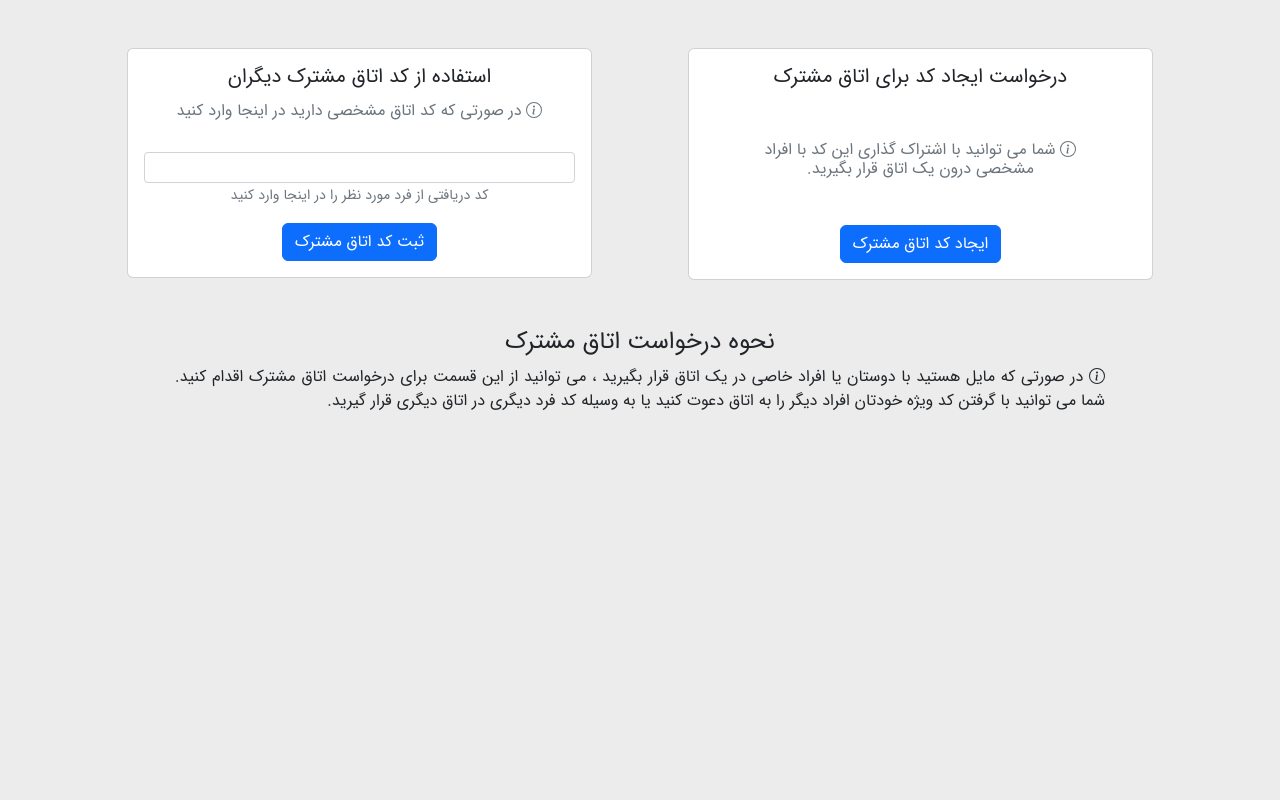
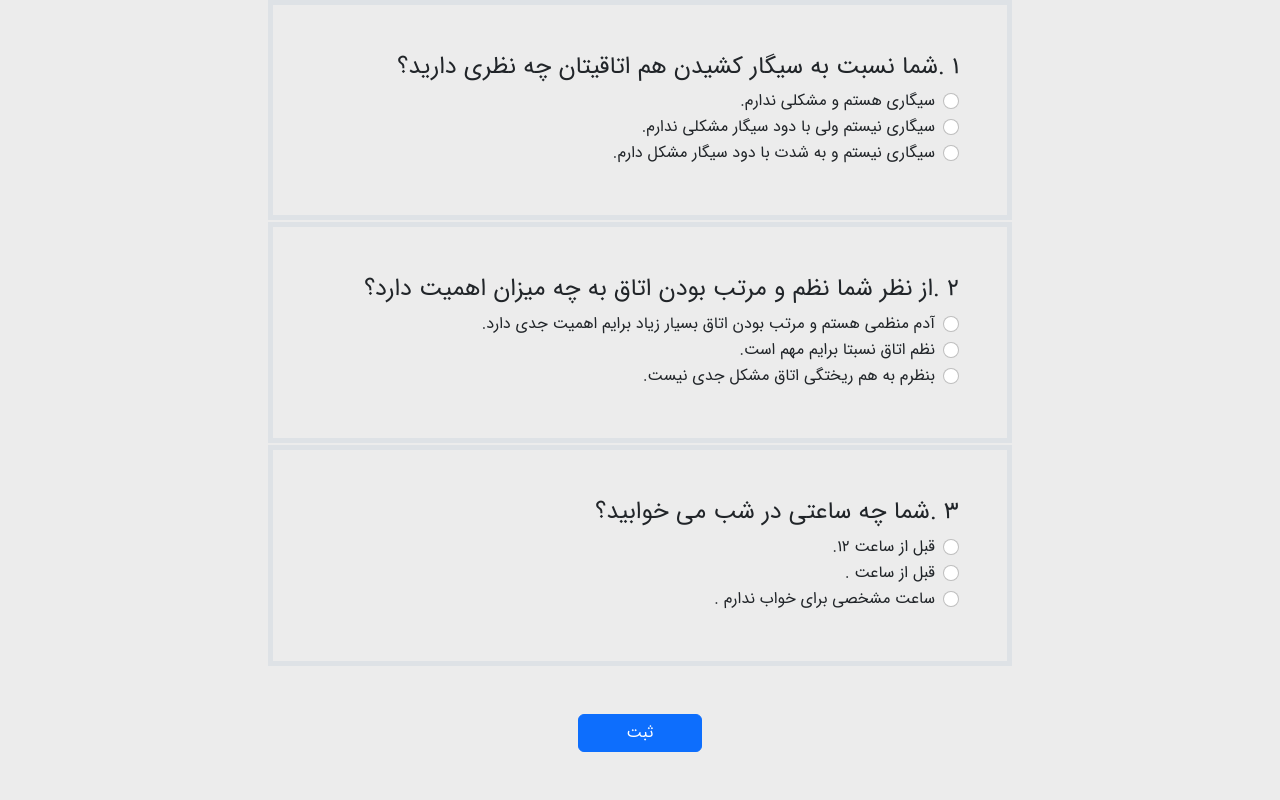
Before and after one commit to amir-H-bagherian/Seman-Dormitory-Project, a Django app: page /behavior_test/ in a window 1280 px wide. Shown: the part 126-926 px from the top of the page. Before the commit the page ends 536 px from the top, so only its background shows below. Run offline with Django 4.2, Linux system fonts and the light colour scheme; the visitor is signed in with stand-in values (Sample User, id 1).

Commit message:
final commit
behavior-test final change .

```diff
--- a/templates/behavior-test.html
+++ b/templates/behavior-test.html
@@ -1,67 +1,89 @@
 {% extends 'base.html' %}
 
 {% block content %}
+	<div class="container">
+		<div class=" justify-content-center col  d-flex">
+			<div class="col-8 justify-content-center ">
 
-<div class="container">
-	<div class=" justify-content-center col  d-flex mt-5">
+				<form method="POST" action="../process-user-lifestyle/">
+					{% csrf_token %}
+					<div class="form-check p-5 border border-5">
+						<h4>1 .شما نسبت به سیگار کشیدن هم اتاقیتان چه نظری دارید؟
+						</h4>
+						<div class="form-check">
+							<input class="form-check-input" type="radio" name="cigaretteStatus" id="option1" value="opt1">
+							<label class="form-check-label" for="option1">
+							سیگاری هستم و مشکلی ندارم.
+							</label>
+						</div>
+						<div class="form-check">
+							<input class="form-check-input" type="radio" name="cigaretteStatus" id="option2" value="opt2">
+							<label class="form-check-label" for="option2">
+							سیگاری نیستم ولی با دود سیگار مشکلی ندارم.
+							</label>
+						</div>
+						<div class="form-check">
+							<input class="form-check-input" type="radio" name="cigaretteStatus" id="option3" value="opt3">
+							<label class="form-check-label" for="option3">
+							سیگاری نیستم و به شدت با دود سیگار مشکل دارم.
+							</label>
+						</div>
+					</div>
 
-		<div class="col-5 mx-5">
-			<div class="card">
-				<div class="card-body text-center">
-					<h5 class="card-title text-center mb-3">درخواست ایجاد کد برای اتاق مشترک </h5>
-					<h6 class="card-subtitle mb-2 text-muted " style="padding:39px;"> <svg
-							xmlns="http://www.w3.org/2000/svg" width="16" height="16" fill="currentColor"
-							class="bi bi-info-circle" viewBox="0 0 16 16">
-							<path d="M8 15A7 7 0 1 1 8 1a7 7 0 0 1 0 14zm0 1A8 8 0 1 0 8 0a8 8 0 0 0 0 16z" />
-							<path
-								d="m8.93 6.588-2.29.287-.082.38.45.083c.294.07.352.176.288.469l-.738 3.468c-.194.897.105 1.319.808 1.319.545 0 1.178-.252 1.465-.598l.088-.416c-.2.176-.492.246-.686.246-.275 0-.375-.193-.304-.533L8.93 6.588zM9 4.5a1 1 0 1 1-2 0 1 1 0 0 1 2 0z" />
-						</svg> شما می توانید با اشتراک گذاری این کد با افراد مشخصی درون یک اتاق قرار بگیرید.</h6>
+					<div class="form-check p-5 border border-5 ">
+						<h4>
+							2 .از نظر شما نظم و مرتب بودن اتاق به چه میزان اهمیت دارد؟
+						</h4>
+						<div class="form-check">
+							<input class="form-check-input" type="radio" name="tidynessStatus" id="option1" value="opt1">
+							<label class="form-check-label" for="option1">
+							آدم منظمی هستم و مرتب بودن اتاق بسیار زیاد برایم اهمیت جدی دارد.
+							</label>
+						</div>
+						<div class="form-check">
+							<input class="form-check-input" type="radio" name="tidynessStatus" id="option2" value="opt2">
+							<label class="form-check-label" for="option2">
+							 نظم اتاق نسبتا برایم مهم است.
+							</label>
+						</div>
+						<div class="form-check">
+							<input class="form-check-input" type="radio" name="tidynessStatus" id="option3" value="opt3">
+							<label class="form-check-label" for="option3">
+							بنظرم به هم ریختگی اتاق مشکل جدی نیست.
+							</label>
+						</div>
+					</div>
 
-					<button type="submit" class="btn btn-primary">ایجاد کد اتاق مشترک</button>
+					<div class="form-check p-5 border border-5">
+						<h4>3 .شما چه ساعتی در شب می خوابید؟
+						</h4>
+						<div class="form-check">
+							<input class="form-check-input" type="radio" name="bedTime" id="option1" value="opt1">
+							<label class="form-check-label" for="option1">
+							قبل از ساعت 12.
+							</label>
+						</div>
+						<div class="form-check">
+							<input class="form-check-input" type="radio" name="bedTime" id="option2" value="opt2">
+							<label class="form-check-label" for="option2">
+							 قبل از ساعت .
+							</label>
+						</div>
+						<div class="form-check">
+							<input class="form-check-input" type="radio" name="bedTime" id="option3" value="opt3">
+							<label class="form-check-label" for="option3">
+							ساعت مشخصی برای خواب ندارم .
+							</label>
+						</div>
+					</div>
 
-				</div>
+					<div class="d-flex justify-content-center my-5">
+						<button type="submit" class="btn btn-primary float-end px-5 "> ثبت </button>
+					</div>
+				</form>
+
 			</div>
 		</div>
-		<div class="col-5 mx-5">
-			<div class="card text-center">
-				<div class="card-body">
-					<h5 class="card-title text-center mb-3">استفاده از کد اتاق مشترک دیگران</h5>
+	</div>
 
-					<h6 class="card-subtitle mb-2 text-muted "> <svg xmlns="http://www.w3.org/2000/svg" width="16"
-							height="16" fill="currentColor" class="bi bi-info-circle" viewBox="0 0 16 16">
-							<path d="M8 15A7 7 0 1 1 8 1a7 7 0 0 1 0 14zm0 1A8 8 0 1 0 8 0a8 8 0 0 0 0 16z" />
-							<path
-								d="m8.93 6.588-2.29.287-.082.38.45.083c.294.07.352.176.288.469l-.738 3.468c-.194.897.105 1.319.808 1.319.545 0 1.178-.252 1.465-.598l.088-.416c-.2.176-.492.246-.686.246-.275 0-.375-.193-.304-.533L8.93 6.588zM9 4.5a1 1 0 1 1-2 0 1 1 0 0 1 2 0z" />
-						</svg> در صورتی که کد اتاق مشخصی دارید در اینجا وارد کنید</h6>
-					<div class="mb-3">
-						<label for="" class="form-label"></label>
-						<input type="text" class="form-control form-control-sm" name="" id="" aria-describedby="helpId"
-							placeholder="">
-						<small id="helpId" class="form-text text-muted">کد دریافتی از فرد مورد نظر را در اینجا وارد
-							کنید</small>
-					</div> <button type="submit" class="btn btn-primary">ثبت کد اتاق مشترک</button>
-
-
-				</div>
-			</div>
-
-		</div>
-	</div>
-	<div class="d-flex justify-content-center align-text">
-		<div class="col-10 mt-5 ">
-			<h4 class="text-center">نحوه درخواست اتاق مشترک</h4>
-			<p>
-				<svg xmlns="http://www.w3.org/2000/svg" width="16" height="16" fill="currentColor"
-					class="bi bi-info-circle" viewBox="0 0 16 16">
-					<path d="M8 15A7 7 0 1 1 8 1a7 7 0 0 1 0 14zm0 1A8 8 0 1 0 8 0a8 8 0 0 0 0 16z" />
-					<path
-						d="m8.93 6.588-2.29.287-.082.38.45.083c.294.07.352.176.288.469l-.738 3.468c-.194.897.105 1.319.808 1.319.545 0 1.178-.252 1.465-.598l.088-.416c-.2.176-.492.246-.686.246-.275 0-.375-.193-.304-.533L8.93 6.588zM9 4.5a1 1 0 1 1-2 0 1 1 0 0 1 2 0z" />
-				</svg>
-				در صورتی که مایل هستید با دوستان یا افراد خاصی در یک اتاق قرار بگیرید ، می توانید از این قسمت برای
-				درخواست اتاق مشترک اقدام کنید.
-				شما می توانید با گرفتن کد ویژه خودتان افراد دیگر را به اتاق دعوت کنید یا به وسیله کد فرد دیگری در اتاق
-				دیگری قرار گیرید.
-			</p>
-		</div>
-	</div>
-	{% endblock %}
+{% endblock %}
```
